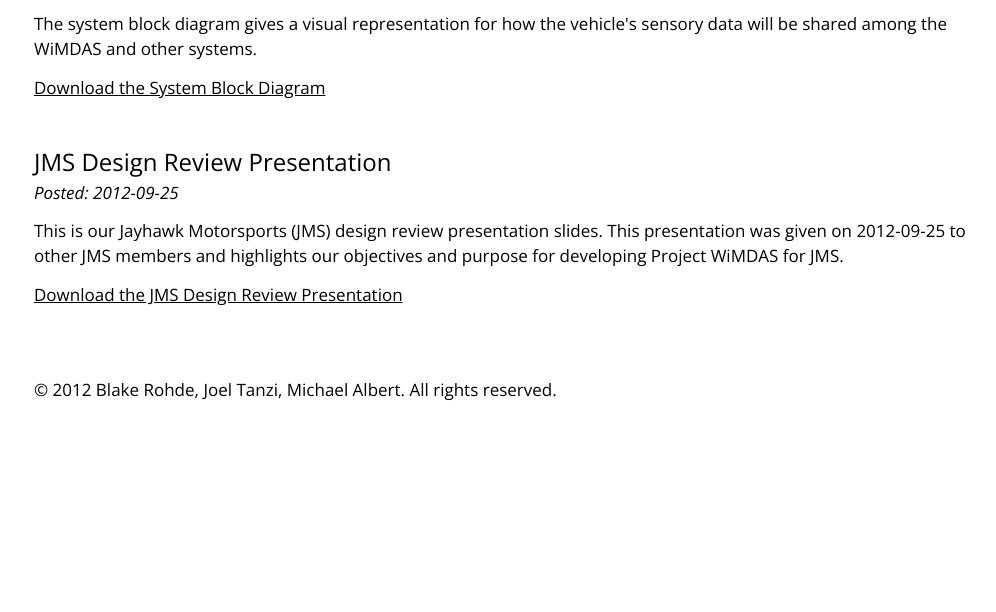
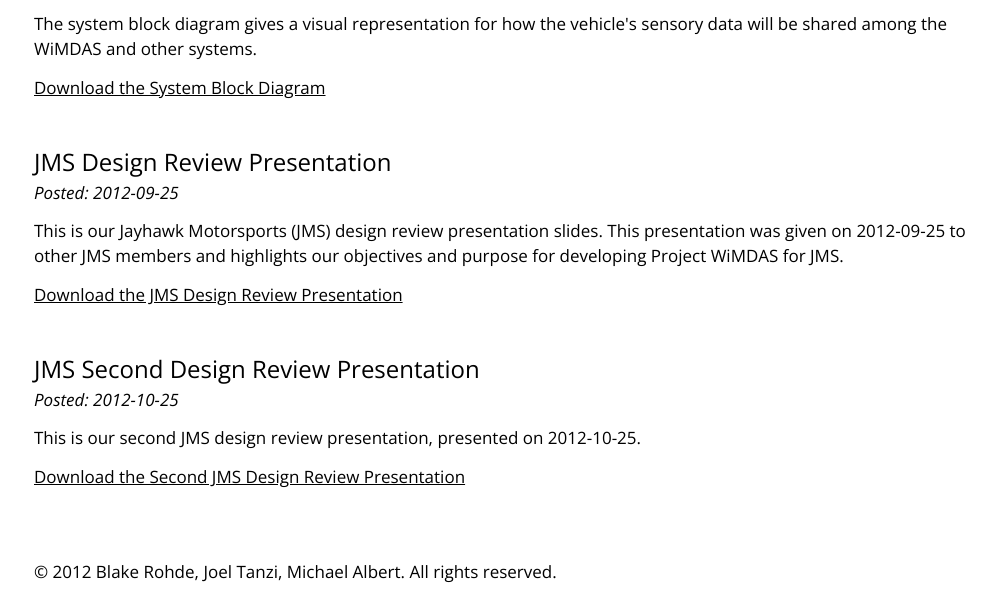
Before and after one commit to wimdas/wimdas.github.com, a plain HTML site: page index.html in a window 1280 px wide. Shown: the part 684-1296 px from the top of the page, without its empty margins (126-1122 px from the left). Before the commit the page ends 1114 px from the top, so only its background shows below. Drawn offline with nearby package versions, Linux system fonts and the light colour scheme.

Commit message:
added second design review ppt

```diff
--- a/index.html
+++ b/index.html
@@ -91,7 +91,24 @@
                 </p>
 
                 <p>
-                <a href="/docs/wimdas-design-review_2012-09-25.pptx" title="Download JMS design review presentation">Download the JMS Design Review Presentation</a>
+                <a href="/docs/wimdas-first-design-review_2012-09-25.pptx" title="Download JMS design review presentation">Download the JMS Design Review Presentation</a>
+                </p>
+            </article>
+
+            <article>
+                <header>
+                    <hgroup>
+                        <h1>JMS Second Design Review Presentation</h1>
+                        <h2>Posted: 2012-10-25</h2>
+                    </hgroup>
+                </header>
+
+                <p>
+                This is our second JMS design review presentation, presented on 2012-10-25.
+                </p>
+
+                <p>
+                <a href="/docs/wimdas-second-design-review_2012-10-25.pptx" title="Download JMS design review presentation">Download the Second JMS Design Review Presentation</a>
                 </p>
             </article>
         </section>
```
Also changed, not shown: 3 other files.
